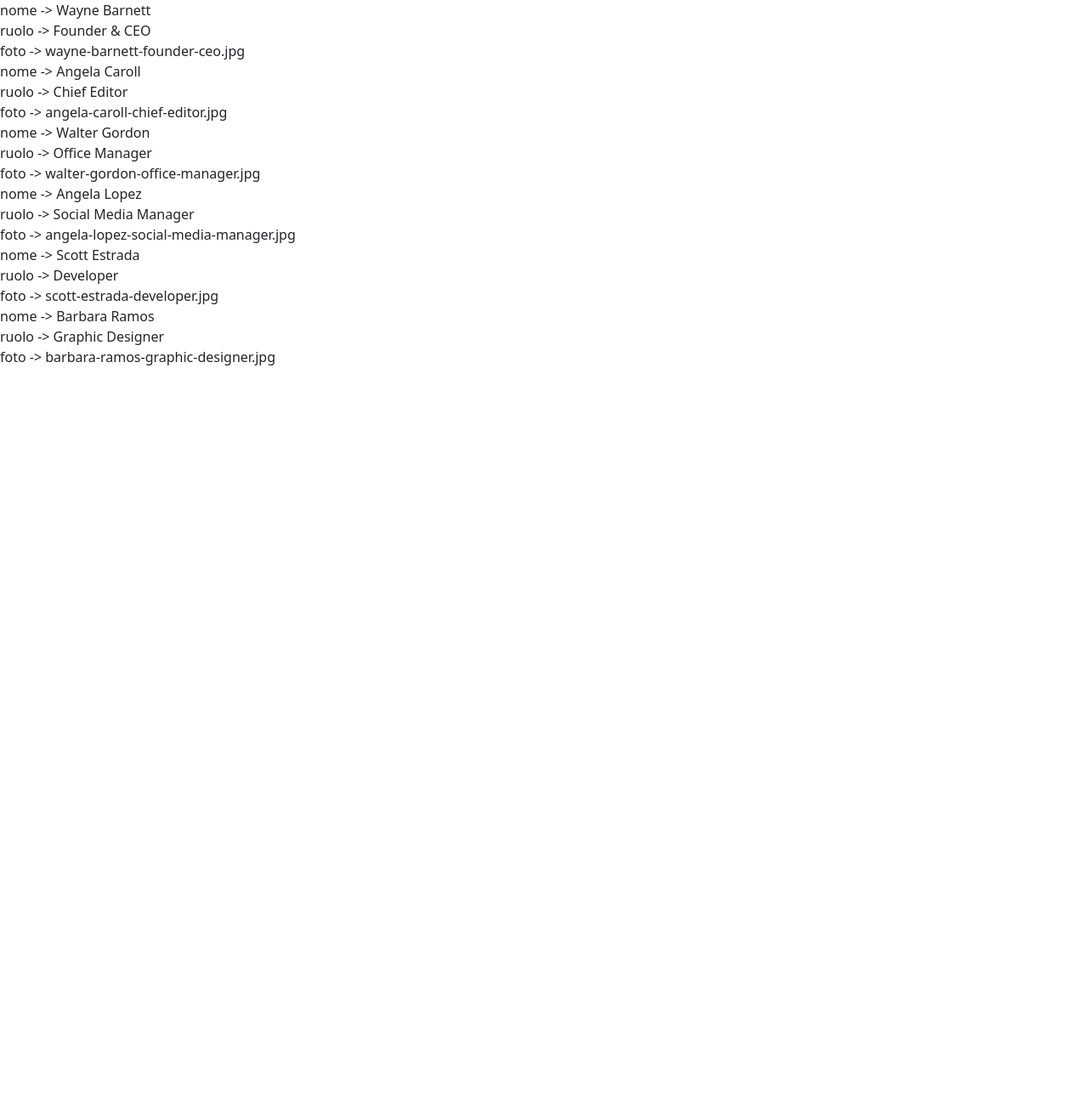
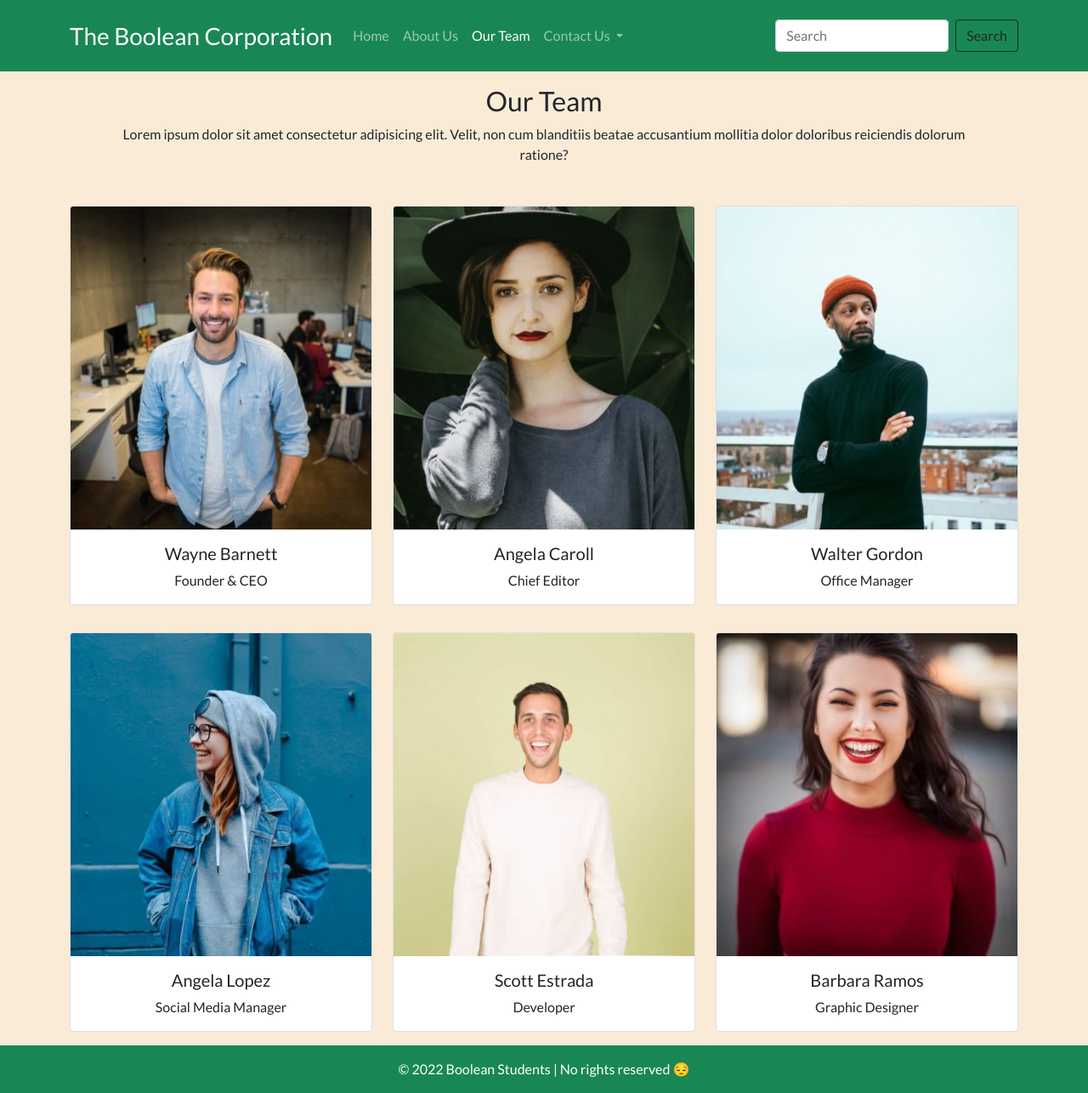
Before and after one commit to NuvoloniM/js-our-team, a plain HTML site: page index.html in a window 1280 px wide. Shown: the whole page at 85% size. Before the commit the page ends 800 px from the top, so only its background shows below. Drawn offline with nearby package versions, Linux system fonts and the light colour scheme.

Commit message:
bonus + grafica

```diff
--- /dev/null
+++ b/asset/bonus.js
@@ -0,0 +1,72 @@
+/*
+Per la pagina 'Chi siamo' del nostro sito aziendale, dobbiamo sviluppare la sezione "Il nostro team".
+Definiamo un array di oggetti che rappresentano i membri del team.
+Ogni membro ha le informazioni necessarie per stampare la relativa card: Nome, Ruolo e Foto.
+Milestone 1: stampare in console l'elenco dei membri del team,
+ scrivendo separatamente i dettagli di ciascun componente.
+Milestone 2: stampare i dati all'interno di un contenitore nella pagina html in modo dinamico,
+ creando per ciascun membro del team un elemento che conterrà i suoi dati.
+BONUS: stilizziamo la sezione realizzando le card di ciascun membro del team, come nel mockup allegato.
+Consigli del giorno:
+Ragioniamo come sempre a step.
+Scriviamo prima la logica in italiano e poi traduciamo in codice.
+console.log() è nostro amico.
+Quando un pezzo di codice funziona, chiediamoci se possiamo scomporlo in funzioni più piccole.
+Cosa conterrà il campo che rappresenta la foto in ciascun oggetto?
+Come possiamo fare per trasformarla in effettiva immagine visibile nell'html ?
+*/
+
+//inizializzo l'array con i dati del team
+let team = [
+    {
+        'nome': 'Wayne Barnett',
+        'ruolo': 'Founder & CEO',
+        'foto': 'wayne-barnett-founder-ceo.jpg'
+    },
+    {
+        'nome': 'Angela Caroll',
+        'ruolo': 'Chief Editor',
+        'foto': 'angela-caroll-chief-editor.jpg'
+    },
+    {
+        'nome': 'Walter Gordon',
+        'ruolo': 'Office Manager',
+        'foto': 'walter-gordon-office-manager.jpg'
+    },
+    {
+        'nome': 'Angela Lopez',
+        'ruolo': 'Social Media Manager',
+        'foto': 'angela-lopez-social-media-manager.jpg'
+    },
+    {
+        'nome': 'Scott Estrada',
+        'ruolo': 'Developer',
+        'foto': 'scott-estrada-developer.jpg'
+    },
+    {
+        'nome': 'Barbara Ramos',
+        'ruolo': 'Graphic Designer',
+        'foto': 'barbara-ramos-graphic-designer.jpg'
+    }
+]
+
+// BONUS: stilizziamo la sezione realizzando le card di ciascun membro del team, come nel mockup allegato.
+
+//target in html
+let cardContainer = document.getElementById('cardContainer');
+
+for (let i = 0; i < team.length; i++) {
+    cardContainer.innerHTML +=
+    `
+    <div class="col-12 col-md-6 col-lg-4 py-3">
+        <div class="card">
+            <img src="./asset/img/${team[i]['foto']}" class="card-img-top" alt="foto di ${team[i]['nome']}"">
+            <div class="card-body text-center">
+                <h5 class="card-title">${team[i]['nome']}</h5>
+                <p class="card-text">${team[i]['ruolo']}</p>
+            </div>
+        </div>
+    </div>
+    `
+
+}
--- a/asset/style.css
+++ b/asset/style.css
@@ -0,0 +1,9 @@
+@import url("https://fonts.googleapis.com/css2?family=Lato&display=swap");
+
+body {
+  font-family: "Lato", sans-serif;
+}
+
+.bg_antique {
+  background-color: antiquewhite;
+}
--- a/index.html
+++ b/index.html
@@ -9,11 +9,70 @@
     <title>OUR TEAM</title>
 </head>
 <body>
+    <header>
+        <nav class="navbar navbar-expand-lg navbar-dark bg-success py-3">
+            <div class="container">
+              <a class="navbar-brand fs-3" href="#">The Boolean Corporation</a>
+              <button class="navbar-toggler" type="button" data-bs-toggle="collapse" data-bs-target="#navbarSupportedContent" aria-controls="navbarSupportedContent" aria-expanded="false" aria-label="Toggle navigation">
+                <span class="navbar-toggler-icon"></span>
+              </button>
+              <div class="collapse navbar-collapse" id="navbarSupportedContent">
+                <ul class="navbar-nav me-auto mb-2 mb-lg-0">
+                  <li class="nav-item">
+                    <a class="nav-link" href="#">Home</a>
+                  </li>
+                  <li class="nav-item">
+                    <a class="nav-link" href="#">About Us</a>
+                  </li>
+                  <li class="nav-item">
+                    <a class="nav-link active" aria-current="page" href="#">Our Team</a>
+                  </li>
+                  <li class="nav-item dropdown">
+                    <a class="nav-link dropdown-toggle" href="#" id="navbarDropdown" role="button" data-bs-toggle="dropdown" aria-expanded="false">
+                      Contact Us
+                    </a>
+                    <ul class="dropdown-menu" aria-labelledby="navbarDropdown">
+                      <li><a class="dropdown-item" href="#">Action</a></li>
+                      <li><a class="dropdown-item" href="#">Another action</a></li>
+                      <li><hr class="dropdown-divider"></li>
+                      <li><a class="dropdown-item" href="#">Something else here</a></li>
+                    </ul>
+                  </li>
+                </ul>
+                <form class="d-flex">
+                  <input class="form-control me-2" type="search" placeholder="Search" aria-label="Search">
+                  <button class="btn btn-outline-dark" type="submit">Search</button>
+                </form>
+              </div>
+            </div>
+          </nav>
+    </header>
+    <main class="bg_antique">
+        <div class="container">
+            <div class="text-center py-3 mx-md-5">
+                <h2>Our Team</h2>
+                <p>Lorem ipsum dolor sit amet consectetur adipisicing elit. Velit, non cum blanditiis beatae accusantium mollitia dolor doloribus reiciendis dolorum ratione?</p>
+            </div>
+            <div class="row" id="cardContainer">
+                <!-- <div class="col-4 py-5">
+                    <div class="card" style="width: 18rem;">
+                        <img src="..." class="card-img-top" alt="...">
+                        <div class="card-body">
+                          <h5 class="card-title">Card title</h5>
+                          <p class="card-text">Some quick example text to build on the card title and make up the bulk of the card's content.</p>
+                        </div>
+                    </div>
+                </div> -->
+            </div>
+        </div>
+    </main>
 
-    <div id="test">
+    <footer class="bg-success">
+        <div class="text-center text-white py-3"> &copy; 2022 Boolean Students | No rights reserved &#128532;</div>
+    </footer>
 
-    </div>
     <script src="https://cdn.jsdelivr.net/npm/bootstrap@5.1.3/dist/js/bootstrap.bundle.min.js" integrity="sha384-ka7Sk0Gln4gmtz2MlQnikT1wXgYsOg+OMhuP+IlRH9sENBO0LRn5q+8nbTov4+1p" crossorigin="anonymous"></script>
-    <script src="./asset/app.js"></script>
+    <!-- <script src="./asset/app.js"></script> -->
+    <script src="./asset/bonus.js"></script>
 </body>
 </html>
```
